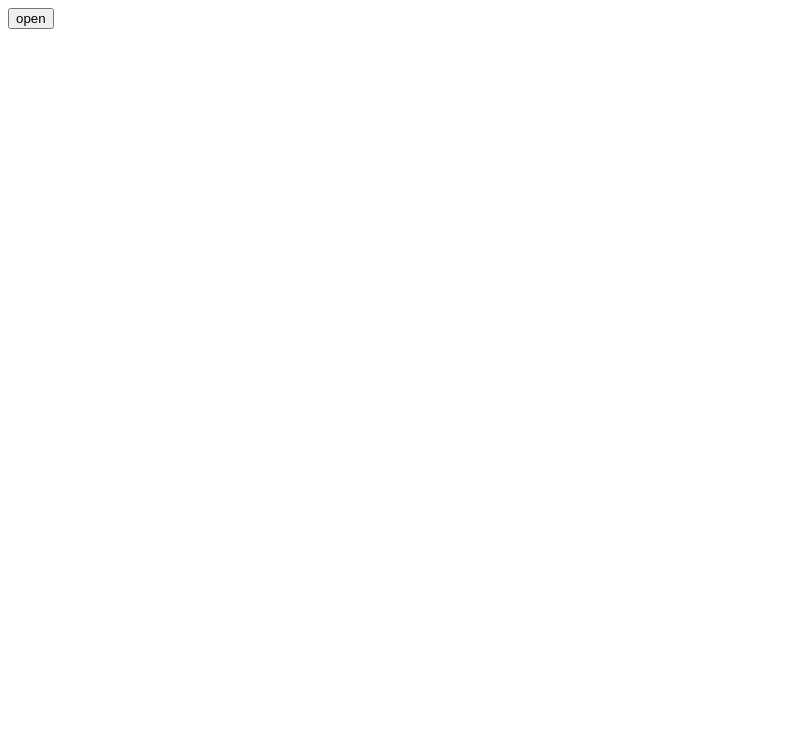
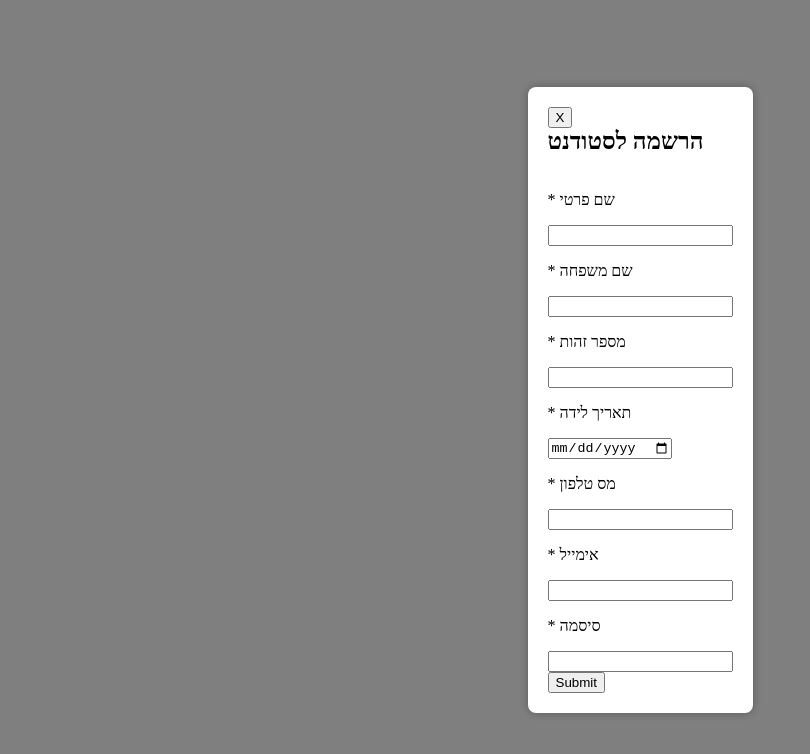
Before and after one commit to YankiHeizler/final-project-frontend, a React (Vite) app: page /student-enrollment in a window 1280 px wide. Shown: the top 754 px of the page, without its empty margins (0-810 px from the left). Built offline with nearby package versions, Linux system fonts and the light colour scheme.

Commit message:
Login_ system

```diff
--- a/src/Components/Login/EnrollmentStudent/EnrollmentStudent.jsx
+++ b/src/Components/Login/EnrollmentStudent/EnrollmentStudent.jsx
@@ -1,25 +1,39 @@
 import React, { useState } from 'react'
 import Popup from '../../PopupComp/PopupComp'
 import Login from '../LoginPage/LoginPageConp';
+import { useNavigate} from 'react-router-dom';
+import {CREATSTUDENTURL} from '../../../URLS'
+const EnrollmentStudent = () => {
 
-const EnrollmentStudent = () => {
-    const data = [
-        {name:'שם',type:'txte'},
-        {name:'אימייל',type:'txte'},
-        {name:'סיסמה',type:'txte'},
-        {name:'מגדר',type:'txte',option:["זכר","נקבה"]}
-        ]
+  const data = [
+      {name:'studFName',titel:'שם פרטי',type:'txte',required:true ,default:''},
+      {name:'studLName',titel:'שם משפחה',type:'txte',required:true ,default:''},
+      {name:'studTZ',titel:'מספר זהות',type:'txte',required:true ,default:'',maxlength:9 ,minlength:5},
+      {name:'studBirthDate',titel:'תאריך לידה',type:'date',required:true ,default:''},
+      {name:'studPhone',titel:'מס טלפון',type:'txte',required:true ,default:''},
+      {name:'studEmail',titel:'אימייל',type:'email',required:true,default:''},
+      {name:'studPass',titel:'סיסמה',type:'txte',required:true ,default:''}
+      ,
+      // {name:'',titel:'מגדר',type:'txte',options:["זכר","נקבה"],required:true ,default:'זכר'}
+      ]
 
-        const [isOpen, setIsOpen] = useState(false);
+        const [isOpen, setIsOpen] = useState(true);
+        const navigate = useNavigate();
         const togglePopup = () => {
-            setIsOpen(!isOpen);
-    }
-
+          setIsOpen(!isOpen);
+          {
+            navigate(-1);
+          }
+        };
+        const login = async ({ data }) => {
+          const url = CREATSTUDENTURL
+            const res = await axios.post(url, data )
+            console.log(res.data);
+        }
   return (
     <>
-    <button onClick={togglePopup}>open</button>
     <Popup open={isOpen} closeFn={togglePopup}>
-        <Login fields={data}/>
+        <Login fields={data} titel={'הרשמה לסטודנט'} func={login}/>
     </Popup>
     </>
   )
--- a/src/Components/Login/LoginPage/LoginPageConp.jsx
+++ b/src/Components/Login/LoginPage/LoginPageConp.jsx
@@ -1,46 +1,75 @@
 import React, { useState } from 'react';
 import './LoginPageStyile.css'
-function Login({ fields , punct}) {
-    const [data, setData] = useState({});
 
 
+function Login({ fields, func , titel }) {
+
+  const tetKeys = (field) => {
+    const keys = {}
+    field.map((f) => {
+      keys[f.name] = f.default
+    })
+    return keys
+  }
+
+  const [data, setData] = useState(tetKeys(fields));
+  const [error, setError] = useState('')
+
   const handleChange = (event) => {
+    const { name, value, type, checked } = event.target
     const newData = { ...data };
-    newData[event.target.name] = event.target.value;
+    (type == 'text') ?
+
+      newData[name] = value : newData[name] = checked
+
     setData(newData);
+    console.log(newData);
   };
 
+  const Submit = async (e) => {
+    e.preventDefault()
+    try {
+      await func(data)
+    } catch (error) {
+      setError(error.message)
+    }
+    e.reset()
+  }
 
 
 
   return (
     <>
       <div className="login-modal">
-        <h2> כניסה </h2>
+        <h2> {titel }</h2>
+        <form onSubmit={e => Submit(e)} onChange={handleChange}>
           {fields.map((pra) =>
-        // <input type={pra.type} name={pra.name}
-        // placeholder = {pra.name}
-        // onChange={handleChange}
-        // />
-        <div key={pra.id}>
-          <p>{pra.name}</p>
+            <div key={pra.name}>
+              <p>
+                {pra.required ? (
+                  <label>* {pra.titel}</label>
+                ) : <label>{pra.titel}</label>}
+              </p>
               {pra.options ? (
-            <select>
-              {pra.options.map((opt )=> (
-                <option key={opt} value={opt}>{opt}</option>
+                <select name={pra.name} >
+                  {pra.options.map((opt) => (
+                    <option key={opt} value={opt} id={opt}>{opt}</option>
                   ))}
                 </select>
-          ) : (
-            <input type="text" />
+              ) :
+                (<input name={pra.name} type={pra.type} required={pra.required} />
                 )}
             </div>
-        )}
-        <button onClick={punct}> אישור </button>
 
 
+          )}
+          <input type="submit" />
+        </form>
+        {error && <div>{error}</div>}
+
       </div>
+
     </>
   );
 }
-
 export default Login;
--- a/src/Components/Login/StudentLoginConp/StudentLoginComp.jsx
+++ b/src/Components/Login/StudentLoginConp/StudentLoginComp.jsx
@@ -3,19 +3,25 @@ import Popup from '../../PopupComp/PopupComp'
 import Login from '../LoginPage/LoginPageConp'
 import { useState } from 'react'
 import axios from "axios";
-import { Link } from 'react-router-dom';
-import {LOGINLECTURERURL, LOGINSTUDENTURL} from '../../../URLS.jsx'
+import { Link ,useNavigate} from 'react-router-dom';
+import { LOGINLECTURERURL, LOGINSTUDENTURL } from '../../../URLS.js'
 const StudentLoginComp = () => {
-  const [isOpen, setIsOpen] = useState(false);
   const data = [
-    {name:'שם',type:'txte'},
-    {name:'אימייל',type:'txte'},
-    {name:'סיסמה',type:'txte'}
+    { name: 'userName', titel: 'שם', type: 'txte', required: true ,default:'' },
+    { name: 'password', titel: 'סיסמה', type: 'txte', required: true ,default:''},
+    { name: 'isLecturerurl', titel: 'כניסה למרצה', type: 'checkbox' ,default: false}
   ]
 
+  const [isOpen, setIsOpen] = useState(false);
+  const navigate = useNavigate
   const togglePopup = () => {
     setIsOpen(!isOpen);
+    {
+      navigate(-1);
+    }
   };
+
+
   //   const getUser = async (pro) =>{
   //     document.addEventListener("DOMContentLoaded", function(event){
   //       const checkbox = document.querySelector('input[type="checkbox"]');
@@ -29,33 +35,25 @@ const StudentLoginComp = () => {
   //     console.log(req.data);
   //     return req.data
   // }
-const getUser = async (pro) => {
-  let isChecked = false;
 
-  document.addEventListener("DOMContentLoaded", function(event){
-    const checkbox = document.querySelector('input[type="checkbox"]');
-    isChecked = checkbox.checked;
-  })
 
-  let Url = LOGINSTUDENTURL;
-  if(isChecked){
-    Url = LOGINLECTURERURL;
-  }
+  const login = async ({ data }) => {
+    const url = data.isLecturerurl ?
+      LOGINLECTURERURL :
+      LOGINSTUDENTURL
 
-  const req = await axios.get(`${Url}${pro}`);
-  console.log(req.data);
-  return req.data;
+    const { userName, password } = data
+
+      const res = await axios.post(url, { userName, password })
+      console.log(res.data);
+      // return response.data;
   }
 
   return (
     <>
-    <button onClick={togglePopup}>open</button>
+      <button onClick={togglePopup}>LOGIN</button>
       <Popup open={isOpen} closeFn={togglePopup}>
-       <Login fields={data} punct={getUser}/>
-       <div>
-        <input type="checkbox" id="vehicle1" name="vehicle1" defaultChecked />
-        <label> כניסה כסטודנט </label>
-      </div>
+        <Login fields={data} func={login} titel={'כניסה'}/>
         <Link to={'/student-enrollment'} > יצירת משתמש חדש </Link>
       </Popup>
     </>
@@ -69,8 +67,8 @@ export default StudentLoginComp
 
 
 
-export const getfunction = async (url,pro) =>{
-    const res = await axios.get(`${url}${pro}`)
-    console.log(res.data);
-    return res.data
-}
+// export const getfunction = async (url, pro) => {
+//   const res = await axios.get(`${url}${pro}`)
+//   console.log(res.data);
+//   return res.data
+// }
--- a/src/Pages/TestPage/TestPage.jsx
+++ b/src/Pages/TestPage/TestPage.jsx
@@ -1,16 +1,13 @@
 import React from 'react'
+import StudentLoginComp from '../../Components/Login/StudentLoginConp/StudentLoginComp'
 
 const TestPage = () => {
   return (
-    <form>
-  <label>בחר משהו:</label>
-  <select id="selection">
-    <option > לא נבחר</option>
-    <option >אופציה 1</option>
-    <option value="option2">אופציה 2</option>
-    <option value="option3">אופציה 3</option>
-  </select>
-</form>
+   <>
+   <div>ffxgdxgfh</div>
+   <StudentLoginComp/>
+   <h1>fgfadf</h1>
+   </>
   )
 }
 
--- a/src/StudentCoursPage/StudentCoursPage.jsx
+++ b/src/StudentCoursPage/StudentCoursPage.jsx
@@ -26,4 +26,4 @@ const StudentCoursPage = () => {
   )
 }
 
-export default {StudentCoursPage ,StudentCoursPage}
+export default {StudentCoursPage }
```
Also changed, not shown: src/Components/Login/LoginFormComp/LoginFormComp.jsx (deleted, +0 -14 lines), src/Components/Login/Registration pageLect/Registration pageLect.jsx (added, +45 -0 lines), src/URLS.js (renamed from src/URLS.jsx). Lines whose indentation alone changed are shown as unchanged.
